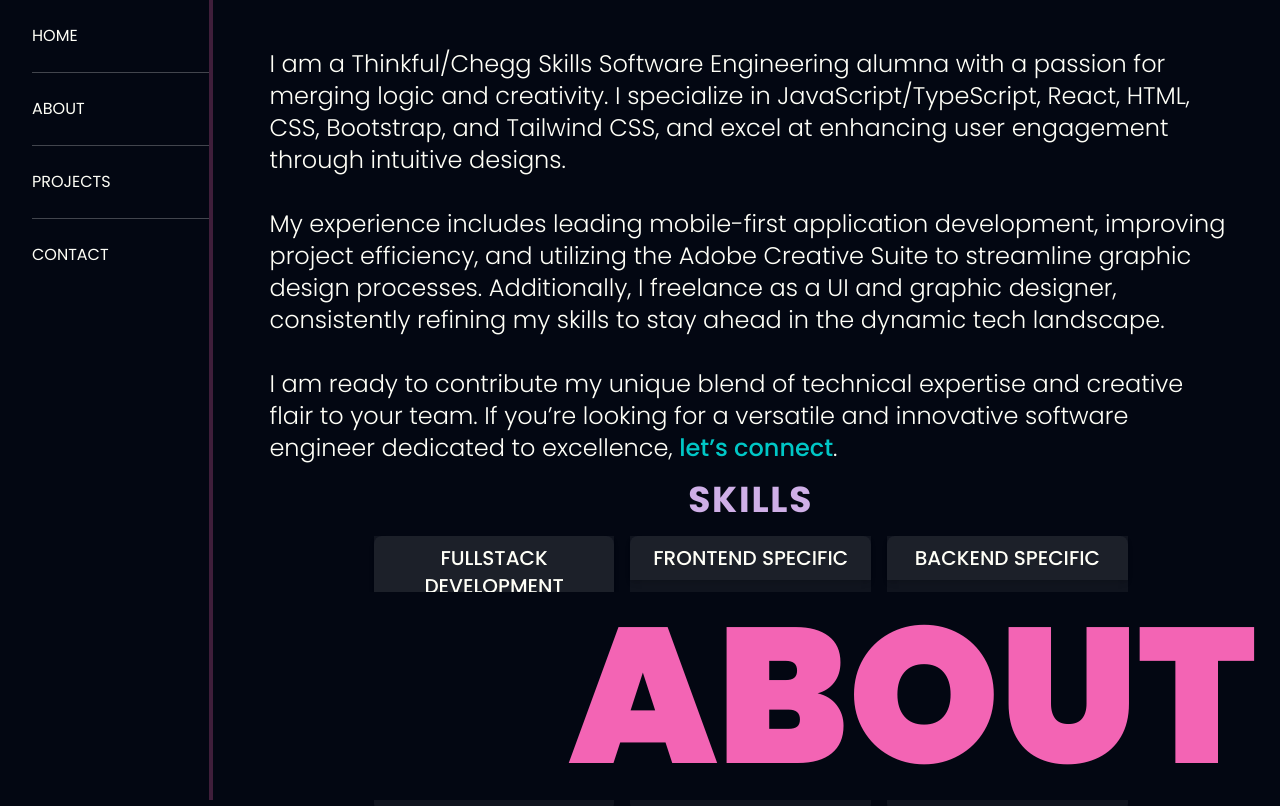
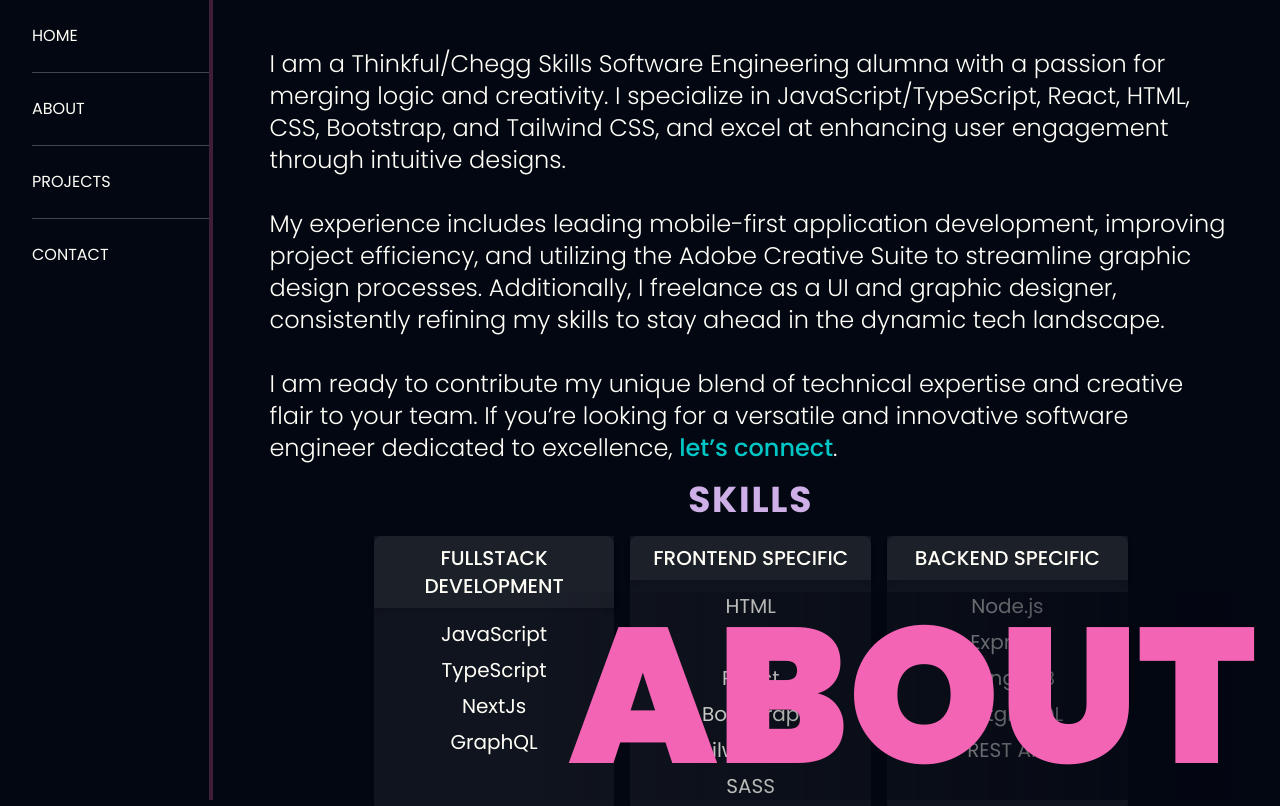
Before and after one commit to ariicodes/portfolio-2024-7, a Next.js app: page /about in a window 1280 px wide. Shown: the top 806 px of the page. Built offline with nearby package versions, Linux system fonts and the light colour scheme.

Commit message:
modified title component

```diff
--- a/src/components/Title.tsx
+++ b/src/components/Title.tsx
@@ -1,9 +1,19 @@
+'use client';
+
+import { useScroll, useTransform, motion } from 'framer-motion';
+
 const Title = ({ title, sliceNum }: { title: string; sliceNum?: number }) => {
+	const { scrollY } = useScroll();
+	const opacity = useTransform(scrollY, [0, 600], [1, 0.25]);
+
 	const titleSlice1 = title.slice(0, sliceNum);
 	const titleSlice2 = title.slice(sliceNum);
 
 	return (
-		<h1 className='bg-gray-950 w-screen xl:w-10/12 z-20 fixed right-0 bottom-0 text-[#F364B4] text-right text-8xl xl:text-[12rem] uppercase font-black xl:self-end leading-[5rem] xl:leading-[10rem] p-6'>
+		<motion.h1
+			style={{ opacity }}
+			className='z-20 fixed right-0 bottom-0 text-[#F364B4] text-right text-8xl xl:text-[12rem] uppercase font-black xl:self-end leading-[5rem] xl:leading-[10rem] p-6 bg-gradient-to-r from-transparent to-gray-950'
+		>
 			{title.length <= 5 ? (
 				title
 			) : (
@@ -13,7 +23,7 @@ const Title = ({ title, sliceNum }: { title: string; sliceNum?: number }) => {
 					{titleSlice2}
 				</>
 			)}
-		</h1>
+		</motion.h1>
 	);
 };
 
```
